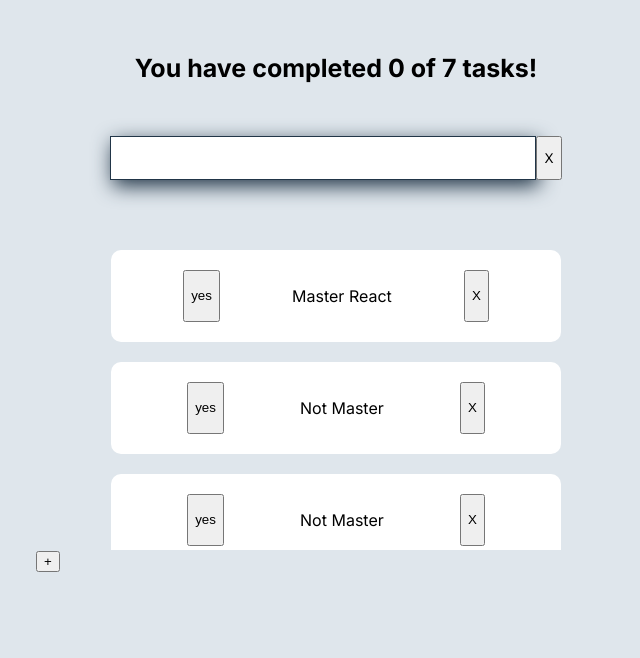
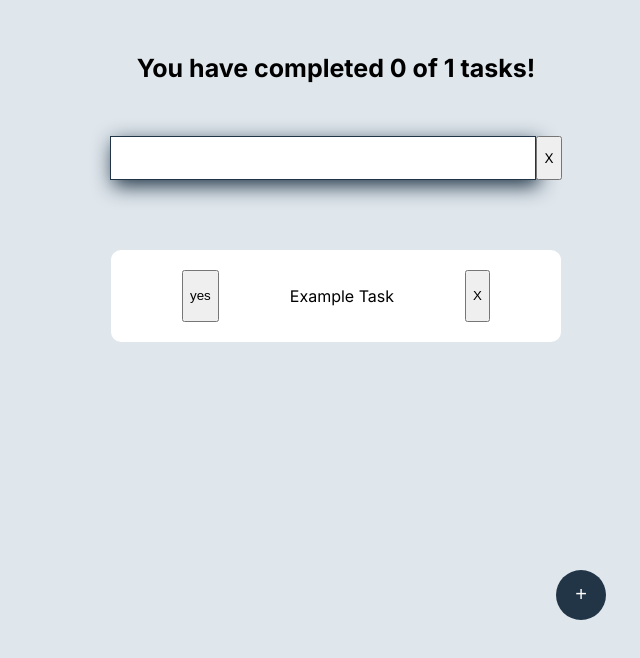
Before and after one commit to ChavzCode/taskit, a React (Vite) app: page / in a window 1280 px wide. Shown: the top 658 px of the page, without its empty margins (304-944 px from the left). Built offline with nearby package versions, Linux system fonts and the light colour scheme.

Commit message:
Add new task function added

```diff
--- a/index.html
+++ b/index.html
@@ -13,9 +13,7 @@
     <title>ToDo</title>
   </head>
   <body>
-    <div class="main-ctn">
-      <div id="root"></div>
-    </div>
+    <div id="root"></div>
     <script type="module" src="/src/main.jsx"></script>
   </body>
 </html>
--- a/src/App.jsx
+++ b/src/App.jsx
@@ -14,6 +14,7 @@
   //State Control
   const [todos, setTodos] = useState(data);
   const [searchValue, setSearchValue] = useState(" ");
+  const [addTask, setAddTask] = useState(false);
 
   //Variables
   const completed = todos.filter((todo) => {
@@ -30,6 +31,21 @@
     let newTasks = [...todos];
     newTasks[index].completed = true;
     return newTasks;
+  }
+  function deleteTask(taskToDelete) {
+    let index = todos.findIndex((task) => task.id == taskToDelete);
+    let newTasks = [...todos];
+    newTasks.splice(index, 1);
+    return newTasks;
+  }
+  function addTodo(taskInput) {
+    const newTodo = {
+      id: todos.length + 1,
+      taskName: taskInput,
+      completed: false,
+    };
+    const newTodos = [...todos, newTodo];
+    return newTodos;
   }
 
   //App Control
@@ -48,11 +64,34 @@
       <TodoCounter completed={completed.length} total={todos.length} />
       <TodoSearch searchValue={searchValue} setSearchValue={setSearchValue} />
       {searchedTodos.length > 0 ? (
-        <TodoList tasks={searchedTodos} completeTodo={completeTodo} updateTasks={updateTasks}/>
+        <TodoList
+          tasks={searchedTodos}
+          completeTodo={completeTodo}
+          updateTasks={updateTasks}
+          deleteTask={deleteTask}
+        />
       ) : (
-        <p>No tasks added</p>
+        <div className="list-ctn">
+          <p>No tasks added</p>
+        </div>
       )}
-      <TodoAdd />
+      <button
+        className="addTodo"
+        onClick={() => {
+          setAddTask(true);
+        }}
+      >
+        +
+      </button>
+      {addTask ? (
+        <TodoAdd
+          setAddTask={setAddTask}
+          updateTasks={updateTasks}
+          addTodo={addTodo}
+        />
+      ) : (
+        <React.Fragment />
+      )}
     </React.Fragment>
   );
 }
--- a/src/components/TodoAdd.jsx
+++ b/src/components/TodoAdd.jsx
@@ -1,9 +1,41 @@
-import React from 'react'
+import { useState } from "react";
 
-function TodoAdd() {
+function TodoAdd({ setAddTask, updateTasks, addTodo }) {
+  const [taskInput, setTaskInput] = useState("");
   return (
-    <button>+</button>
-  )
+    <div className="addTask-ctn">
+      <div className="addTask">
+        <h2>Add a new Todo</h2>
+        <textarea
+          onChange={(e) => {
+            setTaskInput(e.target.value);
+          }}
+          name="taskInput"
+          id="task"
+          placeholder="Here is where you input your task"
+        ></textarea>
+        <div className="addTask-btns">
+          <button
+            className="close"
+            onClick={() => {
+              setAddTask(false);
+            }}
+          >
+            Cancel
+          </button>
+          <button
+            className="add-btn"
+            onClick={() => {
+              updateTasks(addTodo(taskInput));
+              setAddTask(false);
+            }}
+          >
+            Add Task
+          </button>
+        </div>
+      </div>
+    </div>
+  );
 }
 
-export default TodoAdd
+export default TodoAdd;
--- a/src/components/TodoItem.jsx
+++ b/src/components/TodoItem.jsx
@@ -1,11 +1,19 @@
-function TodoItem({task, completeTodo, updateTasks}) {
+function TodoItem({ task, completeTodo, updateTasks, deleteTask }) {
   return (
-    <div id={task.id} className={'task-ctn'}>
-      <button onClick={() => { updateTasks(completeTodo(task.id))}}>yes</button>
+    <div id={task.id} className={"task-ctn"}>
+      <button
+        onClick={() => {
+          updateTasks(completeTodo(task.id));
+        }}
+      >
+        yes
+      </button>
       <p>{task.taskName}</p>
-      <button>X</button>
+      <button onClick={() => {
+        updateTasks(deleteTask(task.id))
+      }}>X</button>
     </div>
-  )
+  );
 }
 
-export default TodoItem
+export default TodoItem;
--- a/src/components/TodoList.jsx
+++ b/src/components/TodoList.jsx
@@ -1,15 +1,18 @@
 import TodoItem from "./TodoItem.jsx";
 
-function TodoList({ tasks, completeTodo, updateTasks}) {
-
-
-  //Sort and display task by completed
+function TodoList({ tasks, completeTodo, updateTasks, deleteTask }) {
   return (
     <div className="list-ctn">
       <div className="todo-list">
         {tasks.map((todo) => {
           return (
-            <TodoItem key={todo.id} task={todo} completeTodo={completeTodo} updateTasks={updateTasks}/>
+            <TodoItem
+              key={todo.id}
+              task={todo}
+              completeTodo={completeTodo}
+              updateTasks={updateTasks}
+              deleteTask={deleteTask}
+            />
           );
         })}
       </div>
--- a/src/data/data.js
+++ b/src/data/data.js
@@ -1,37 +1,7 @@
 const tasks = [
   {
     id: 0,
-    taskName: "Master React",
-    completed: false,
-  },
-  {
-    id: 1,
-    taskName: "Not Master",
-    completed: false,
-  },
-  {
-    id: 2,
-    taskName: "Not Master",
-    completed: false,
-  },
-  {
-    id: 3,
-    taskName: "Not Master",
-    completed: false,
-  },
-  {
-    id: 4,
-    taskName: "Not Master",
-    completed: false,
-  },
-  {
-    id: 5,
-    taskName: "Not Master",
-    completed: false,
-  },
-  {
-    id: 6,
-    taskName: "Not Master",
+    taskName: "Example Task",
     completed: false,
   },
 ];
--- a/src/index.css
+++ b/src/index.css
@@ -2,12 +2,13 @@
     background-color: #DFE6EC;
     font-family: 'Inter', sans-serif;
 }
-.main-ctn{
+
+/*Root*/
+#root{
+    position: relative;
     margin: 0 auto;
     max-width: 600px;
 }
-
-/*Root*/
 
 /*TodoCounter*/
 .ctn-counter{
@@ -59,3 +60,67 @@
     background-color: #fff;
     border-radius: 10px;
 }
+
+/*Todo-Add*/
+.addTodo{
+    position: absolute;
+    right: 30px;
+    bottom: -70px;
+    width: 50px;
+    height: 50px;
+    border-radius: 50%;
+    border: 0;
+    background-color: #213547;
+    color: #fff;
+    font-size: 20px;
+}
+.addTodo:hover{
+    color: aqua;
+    transition: all .2s ease;
+    outline: 1px dashed;
+    transform: rotate(90deg);
+}
+.addTask-ctn{
+    position: absolute; top: 0;
+    display: flex;
+    align-items: center;
+    justify-content: center;
+    height: 100%; width: 100%;
+    background-color: #DFE6EC;
+}
+.addTask{
+    justify-content: center;
+    text-align: center;
+    padding: 2rem 4rem;
+    width: 40%; height: 60%;
+    background-color: #DFE6EC;
+    box-shadow: 2px 2px 10px 2px;
+    border-radius: 20px;
+}
+.addTask textarea{
+    width: 100%;
+    height: 150px;
+    margin: 1rem 0 2rem 0;
+    padding-left: 10px;
+    font-family: 'Inter', sans-serif;
+    border: 1px solid #213547;
+    overflow: hidden;
+}
+.addTask .addTask-btns{
+    display: flex;
+    justify-content: space-around;
+}
+.addTask-btns button{
+    border: 0;
+    padding: 10px 20px;
+    font-size: 14px;
+    font-weight: regular;
+    font-family: 'Inter', sans-serif;
+    box-shadow: 1px 1px 4px;
+    border-radius: 6px;
+}
+.addTask-btns .add-btn{
+    background-color: #213547;
+    font-weight: bold;
+    color: #fff;
+}
```
